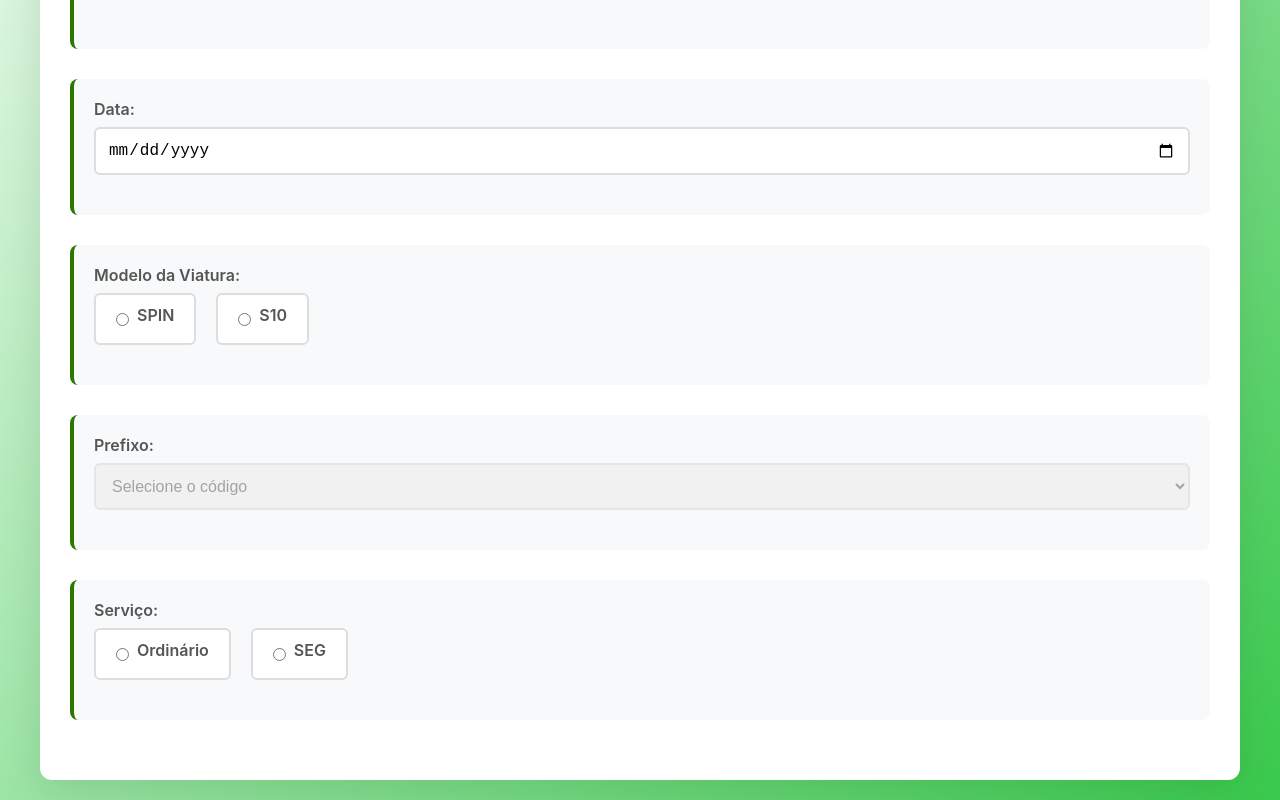
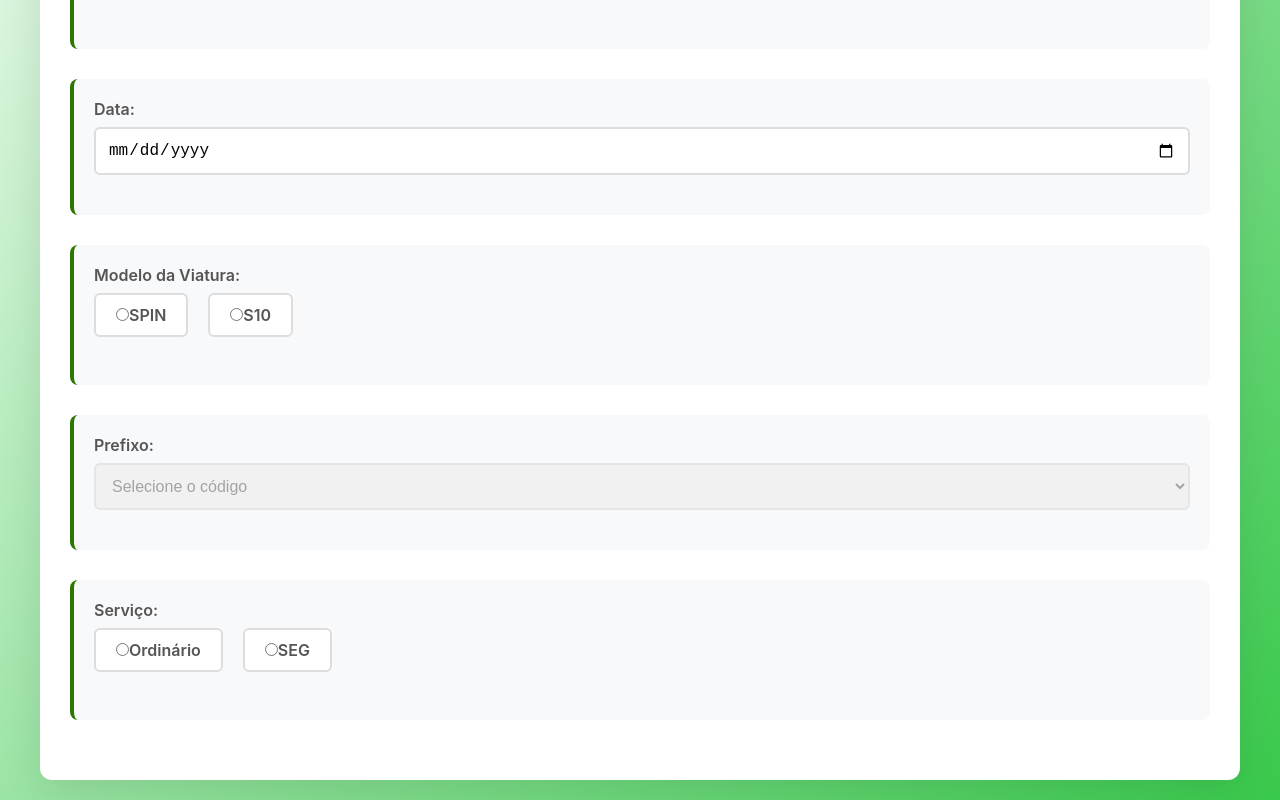
Before and after one commit to Luiz-eduardo1005/registrovtr, a Next.js app: page / in a window 1280 px wide. Shown: the part 483-1283 px from the top of the page. Built offline with nearby package versions, Linux system fonts and the light colour scheme.

Commit message:
clicaveis

```diff
--- a/app/components/FazerChecklist.tsx
+++ b/app/components/FazerChecklist.tsx
@@ -634,28 +634,30 @@ export default function FazerChecklist({ editRecord, onCancel, onSuccess, isFina
         <div className="form-group">
           <label>Modelo da Viatura:</label>
           <div className="radio-group">
-            <div className={`radio-option ${prefixed === 'spin' ? 'selected' : ''}`}>
+            <label className={`radio-option ${prefixed === 'spin' ? 'selected' : ''}`} htmlFor="prefixed-spin">
               <input
                 type="radio"
+                id="prefixed-spin"
                 name="prefixed"
                 value="spin"
                 checked={prefixed === 'spin'}
                 onChange={(e) => handlePrefixedChange(e.target.value as 'spin')}
                 required
               />
-              <label>SPIN</label>
-            </div>
-            <div className={`radio-option ${prefixed === 's10' ? 'selected' : ''}`}>
+              <span>SPIN</span>
+            </label>
+            <label className={`radio-option ${prefixed === 's10' ? 'selected' : ''}`} htmlFor="prefixed-s10">
               <input
                 type="radio"
+                id="prefixed-s10"
                 name="prefixed"
                 value="s10"
                 checked={prefixed === 's10'}
                 onChange={(e) => handlePrefixedChange(e.target.value as 's10')}
                 required
               />
-              <label>S10</label>
-            </div>
+              <span>S10</span>
+            </label>
           </div>
         </div>
       </div>
@@ -685,9 +687,10 @@ export default function FazerChecklist({ editRecord, onCancel, onSuccess, isFina
         <div className="form-group">
           <label>Serviço:</label>
           <div className="radio-group">
-            <div className={`radio-option ${servico === 'Ordinario' ? 'selected' : ''}`}>
+            <label className={`radio-option ${servico === 'Ordinario' ? 'selected' : ''}`} htmlFor="servico-ordinario">
               <input
                 type="radio"
+                id="servico-ordinario"
                 name="servico"
                 value="Ordinario"
                 checked={servico === 'Ordinario'}
@@ -695,11 +698,12 @@ export default function FazerChecklist({ editRecord, onCancel, onSuccess, isFina
                 required
                 disabled={dataFinalizada}
               />
-              <label>Ordinário</label>
-            </div>
-            <div className={`radio-option ${servico === 'SEG' ? 'selected' : ''}`}>
+              <span>Ordinário</span>
+            </label>
+            <label className={`radio-option ${servico === 'SEG' ? 'selected' : ''}`} htmlFor="servico-seg">
               <input
                 type="radio"
+                id="servico-seg"
                 name="servico"
                 value="SEG"
                 checked={servico === 'SEG'}
@@ -707,8 +711,8 @@ export default function FazerChecklist({ editRecord, onCancel, onSuccess, isFina
                 required
                 disabled={dataFinalizada}
               />
-              <label>SEG</label>
-            </div>
+              <span>SEG</span>
+            </label>
           </div>
         </div>
       </div>
@@ -719,9 +723,10 @@ export default function FazerChecklist({ editRecord, onCancel, onSuccess, isFina
           <div className="form-group">
             <label>Tipo de Turno:</label>
             <div className="radio-group">
-              <div className={`radio-option ${tipoTurno === '12Hs' ? 'selected' : ''}`}>
+              <label className={`radio-option ${tipoTurno === '12Hs' ? 'selected' : ''}`} htmlFor="tipo-turno-12hs">
                 <input
                   type="radio"
+                  id="tipo-turno-12hs"
                   name="tipoTurno"
                   value="12Hs"
                   checked={tipoTurno === '12Hs'}
@@ -729,11 +734,12 @@ export default function FazerChecklist({ editRecord, onCancel, onSuccess, isFina
                   required
                   disabled={dataFinalizada}
                 />
-                <label>12Hs</label>
-              </div>
-              <div className={`radio-option ${tipoTurno === '8Hs (2x2)' ? 'selected' : ''}`}>
+                <span>12Hs</span>
+              </label>
+              <label className={`radio-option ${tipoTurno === '8Hs (2x2)' ? 'selected' : ''}`} htmlFor="tipo-turno-8hs">
                 <input
                   type="radio"
+                  id="tipo-turno-8hs"
                   name="tipoTurno"
                   value="8Hs (2x2)"
                   checked={tipoTurno === '8Hs (2x2)'}
@@ -741,8 +747,8 @@ export default function FazerChecklist({ editRecord, onCancel, onSuccess, isFina
                   required
                   disabled={dataFinalizada}
                 />
-                <label>8Hs (2x2)</label>
-              </div>
+                <span>8Hs (2x2)</span>
+              </label>
             </div>
           </div>
         </div>
@@ -754,9 +760,10 @@ export default function FazerChecklist({ editRecord, onCancel, onSuccess, isFina
           <div className="form-group">
             <label>Turno:</label>
             <div className="radio-group">
-              <div className={`radio-option ${turno === 'Primeiro' ? 'selected' : ''}`}>
+              <label className={`radio-option ${turno === 'Primeiro' ? 'selected' : ''}`} htmlFor="turno-primeiro">
                 <input
                   type="radio"
+                  id="turno-primeiro"
                   name="turno"
                   value="Primeiro"
                   checked={turno === 'Primeiro'}
@@ -764,11 +771,12 @@ export default function FazerChecklist({ editRecord, onCancel, onSuccess, isFina
                   required
                   disabled={dataFinalizada}
                 />
-                <label>Primeiro Turno</label>
-              </div>
-              <div className={`radio-option ${turno === 'Segundo' ? 'selected' : ''}`}>
+                <span>Primeiro Turno</span>
+              </label>
+              <label className={`radio-option ${turno === 'Segundo' ? 'selected' : ''}`} htmlFor="turno-segundo">
                 <input
                   type="radio"
+                  id="turno-segundo"
                   name="turno"
                   value="Segundo"
                   checked={turno === 'Segundo'}
@@ -776,8 +784,8 @@ export default function FazerChecklist({ editRecord, onCancel, onSuccess, isFina
                   required
                   disabled={dataFinalizada}
                 />
-                <label>Segundo Turno</label>
-              </div>
+                <span>Segundo Turno</span>
+              </label>
             </div>
           </div>
         </div>
@@ -817,17 +825,18 @@ export default function FazerChecklist({ editRecord, onCancel, onSuccess, isFina
             <label>Combustível Inicial:</label>
             <div className="radio-group">
               {OPCOES_COMBUSTIVEL.map((opcao) => (
-                <div key={opcao.value} className={`radio-option ${combustivelInicial === opcao.value ? 'selected' : ''}`}>
+                <label key={opcao.value} className={`radio-option ${combustivelInicial === opcao.value ? 'selected' : ''}`} htmlFor={`combustivel-inicial-${opcao.value}`}>
                   <input
                     type="radio"
+                    id={`combustivel-inicial-${opcao.value}`}
                     name="combustivelInicial"
                     value={opcao.value}
                     checked={combustivelInicial === opcao.value}
                     onChange={(e) => setCombustivelInicial(e.target.value)}
                     required
                   />
-                  <label>{opcao.label}</label>
-                </div>
+                  <span>{opcao.label}</span>
+                </label>
               ))}
             </div>
           </div>
@@ -835,17 +844,17 @@ export default function FazerChecklist({ editRecord, onCancel, onSuccess, isFina
             <label>Combustível Final:</label>
             <div className="radio-group">
               {OPCOES_COMBUSTIVEL.map((opcao) => (
-                <div key={opcao.value} className={`radio-option ${combustivelFinal === opcao.value ? 'selected' : ''}`}>
+                <label key={opcao.value} className={`radio-option ${combustivelFinal === opcao.value ? 'selected' : ''}`} htmlFor={`combustivel-final-${opcao.value}`}>
                   <input
                     type="radio"
+                    id={`combustivel-final-${opcao.value}`}
                     name="combustivelFinal"
                     value={opcao.value}
                     checked={combustivelFinal === opcao.value}
                     onChange={(e) => setCombustivelFinal(e.target.value)}
-
                   />
-                  <label>{opcao.label}</label>
-                </div>
+                  <span>{opcao.label}</span>
+                </label>
               ))}
             </div>
           </div>
--- a/app/globals.css
+++ b/app/globals.css
@@ -142,6 +142,7 @@ a {
   border-radius: 6px;
   cursor: pointer;
   transition: all 0.3s;
+  position: relative;
 }
 
 .radio-option:hover {
@@ -150,6 +151,9 @@ a {
 
 .radio-option input[type="radio"] {
   width: auto;
+  margin: 0;
+  cursor: pointer;
+  flex-shrink: 0;
 }
 
 .radio-option.selected {
```
Also changed, not shown: 2 other files (tests, documents, lock files or other folders).
